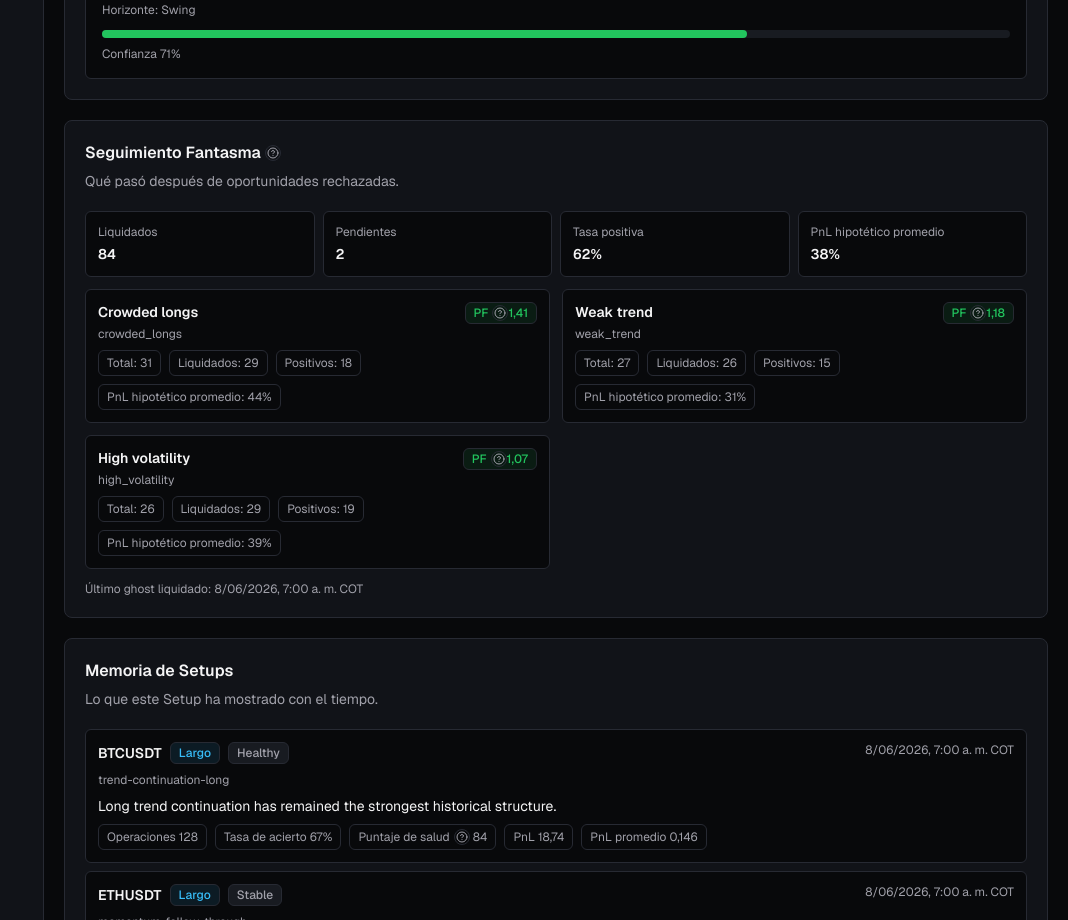
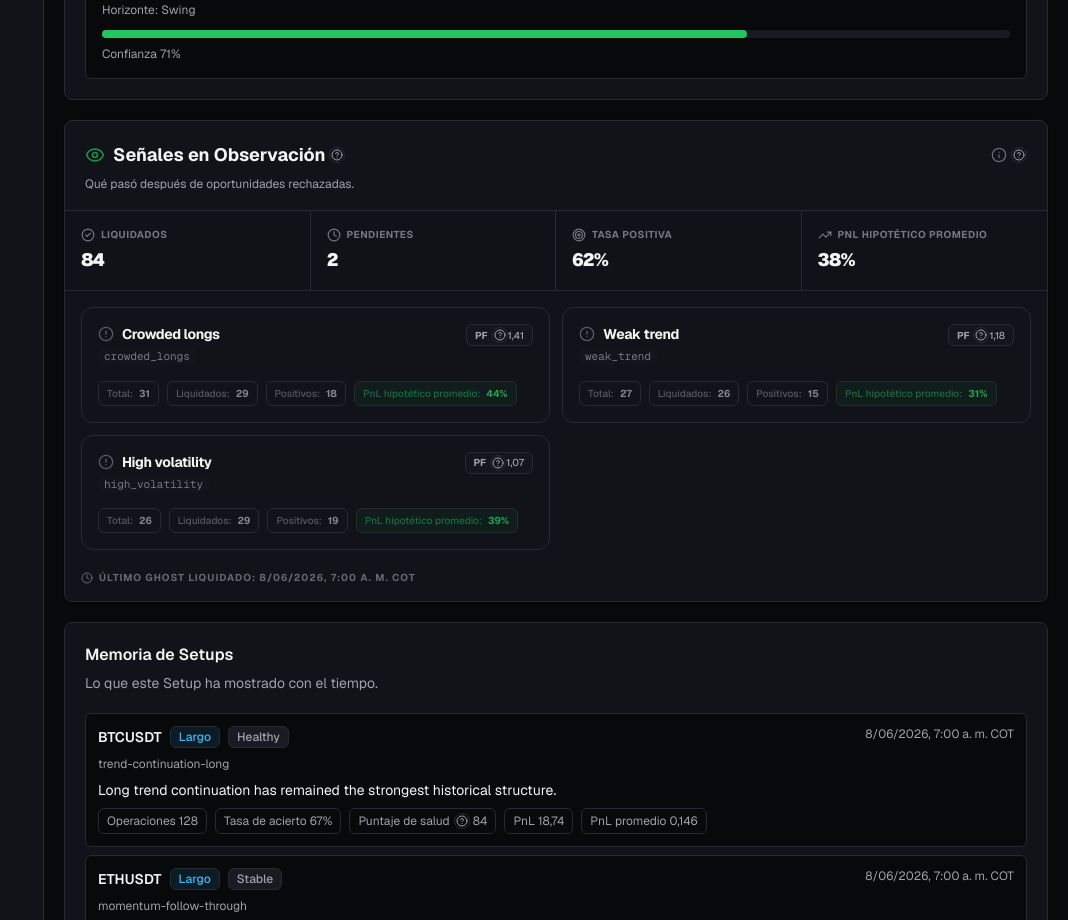
Before and after one commit to ioskpu/poc-intelligence, a Next.js app: page /dashboard in a window 1280 px wide. Shown: the part 2420-3340 px from the top of the page, without its empty margins (212-1280 px from the left). Built offline with nearby package versions, Linux system fonts and the light colour scheme; no server answers.

Commit message:
feat(ui): desmitificar y humanizar componente GhostTracking con microcopy educativo

```diff
--- a/src/features/dashboard/ghost-tracking.tsx
+++ b/src/features/dashboard/ghost-tracking.tsx
@@ -1,3 +1,13 @@
+import {
+  Eye,
+  Clock,
+  AlertCircle,
+  CheckCircle2,
+  ShieldAlert,
+  Target,
+  TrendingUp,
+  Info
+} from "lucide-react";
 import { Badge } from "@/components/ui/badge";
 import { Card, CardContent, CardDescription, CardHeader, CardTitle } from "@/components/ui/card";
 import { TooltipLabel } from "@/components/ui/tooltip-label";
@@ -5,6 +15,7 @@ import { formatDate, formatNumber, formatUtcDate, getCopy, type Locale } from "@
 import { getDashboardHumanization } from "@/lib/dashboard-humanization";
 import { insufficientDataLabel } from "@/lib/observatory-empty-states";
 import type { GhostTracking as GhostTrackingData } from "@/types/intelligence";
+import { cn } from "@/lib/utils";
 
 type GhostTrackingProps = {
   ghostTracking: GhostTrackingData;
@@ -19,64 +30,110 @@ export function GhostTracking({ ghostTracking, locale }: GhostTrackingProps) {
     (ghostTracking.settledCount ?? 0) > 0 ||
     (ghostTracking.pendingCount ?? 0) > 0;
 
+  const title = locale === "es" ? "Señales en Observación" : "Signals Under Observation";
+  const subtitle = locale === "es"
+    ? "Patrones que el motor detectó pero que no cumplieron todos los criterios de entrada. Los monitoreamos para refinar la estrategia."
+    : "Patterns detected by the engine that did not meet all entry criteria. We monitor them to refine the strategy.";
+
+  if (!hasGhostHistory && ghostTracking.records.length === 0) {
     return (
-    <Card id="ghost-tracking">
-      <CardHeader>
-        <CardTitle className="flex items-center gap-1">
+      <Card id="ghost-tracking" className="border-muted bg-muted/5">
+        <CardContent className="flex flex-col items-center justify-center py-12 text-center">
+          <div className="mb-4 rounded-full bg-emerald-500/10 p-3">
+            <CheckCircle2 className="h-8 w-8 text-emerald-500" />
+          </div>
+          <h3 className="text-lg font-semibold">{title}</h3>
+          <p className="mt-2 max-w-xs text-sm text-muted-foreground">
+            {locale === "es"
+              ? "¡Todo claro! No hay señales ambiguas en observación en este momento."
+              : "All clear! There are no ambiguous signals under observation at this time."}
+          </p>
+        </CardContent>
+      </Card>
+    );
+  }
+
+  return (
+    <Card id="ghost-tracking" className="border-muted shadow-sm overflow-hidden">
+      <CardHeader className="bg-muted/5 pb-4 border-b">
+        <div className="flex items-center justify-between">
+          <div className="flex items-center gap-2">
+            <Eye className="h-5 w-5 text-primary/70" />
+            <CardTitle className="text-lg font-bold">
               <TooltipLabel
-            label={copy.dashboard.ghostTracking.title}
+                label={title}
                 tooltip={humanization.tooltips.ghostTracking}
                 className="text-inherit"
                 labelClassName="text-inherit"
               />
             </CardTitle>
-        <CardDescription>{copy.dashboard.ghostTracking.description}</CardDescription>
+          </div>
+          <TooltipLabel
+            label={<Info className="h-4 w-4 text-muted-foreground/60 hover:text-muted-foreground transition-colors" />}
+            tooltip={subtitle}
+          />
+        </div>
+        <CardDescription className="mt-1.5 text-xs leading-relaxed">
+          {copy.dashboard.ghostTracking.description}
+        </CardDescription>
       </CardHeader>
-      <CardContent className="space-y-3">
-        <div className="grid gap-2 md:grid-cols-2 xl:grid-cols-4">
-          {toSummaryMetric(copy.dashboard.ghostTracking.metrics.settled, hasGhostHistory ? ghostTracking.settledCount : null, locale)}
-          {toSummaryMetric(copy.dashboard.ghostTracking.metrics.pending, hasGhostHistory ? ghostTracking.pendingCount : null, locale)}
-          {toSummaryMetric(copy.dashboard.ghostTracking.metrics.positiveRate, hasGhostHistory ? ghostTracking.positiveRate : null, locale, "%")}
+
+      <CardContent className="p-0">
+        <div className="grid grid-cols-2 lg:grid-cols-4 divide-x divide-y lg:divide-y-0 border-b border-muted/40">
+          {toSummaryMetric(copy.dashboard.ghostTracking.metrics.settled, hasGhostHistory ? ghostTracking.settledCount : null, locale, "", <CheckCircle2 className="h-3.5 w-3.5" />)}
+          {toSummaryMetric(copy.dashboard.ghostTracking.metrics.pending, hasGhostHistory ? ghostTracking.pendingCount : null, locale, "", <Clock className="h-3.5 w-3.5" />)}
+          {toSummaryMetric(copy.dashboard.ghostTracking.metrics.positiveRate, hasGhostHistory ? ghostTracking.positiveRate : null, locale, "%", <Target className="h-3.5 w-3.5" />)}
           {toSummaryMetric(
             copy.dashboard.ghostTracking.metrics.averageHypotheticalPnl,
             hasGhostHistory ? ghostTracking.averageHypotheticalPnlPct : null,
             locale,
             "%",
+            <TrendingUp className="h-3.5 w-3.5" />
           )}
         </div>
+
+        <div className="p-4 space-y-3">
           {ghostTracking.records.length === 0 ? (
-          <div className="rounded-md border bg-background p-3 text-sm text-muted-foreground">
+            <div className="flex items-center gap-2 rounded-lg border border-dashed border-muted p-4 bg-muted/5 text-sm text-muted-foreground justify-center">
+              <ShieldAlert className="h-4 w-4" />
               {copy.dashboard.ghostTracking.empty}
             </div>
           ) : (
             <div className="grid gap-3 xl:grid-cols-2">
               {ghostTracking.records.map((record) => (
                 <article
-                className="rounded-md border bg-background p-3"
+                  className="group relative rounded-xl border border-muted bg-card p-4 transition-all hover:border-primary/20 hover:shadow-md"
                   key={record.rejectionReason}
                 >
                   <div className="flex items-start justify-between gap-4">
                     <div className="min-w-0">
-                    <p className="text-sm font-semibold">
+                      <div className="flex items-center gap-2">
+                        <AlertCircle className="h-4 w-4 text-muted-foreground/50" />
+                        <h4 className="text-sm font-bold tracking-tight">
                           {record.rejectionReasonLabel}
-                    </p>
-                    <p className="mt-1 truncate text-xs text-muted-foreground">
+                        </h4>
+                      </div>
+                      <p className="mt-1 truncate text-[11px] font-mono text-muted-foreground/70 bg-muted/30 w-fit px-1.5 rounded">
                         {record.rejectionReason}
                       </p>
                     </div>
                     {record.profitFactor !== null ? (
-                    <Badge tone={getProfitFactorTone(record.profitFactor)}>
+                      <Badge
+                        tone="neutral"
+                        className="shadow-none border-transparent py-0.5 px-2 bg-muted/50 text-[10px]"
+                      >
                         <TooltipLabel
                           label="PF"
                           tooltip={humanization.tooltips.profitFactor}
                           className="text-inherit"
-                        labelClassName="text-inherit"
+                          labelClassName="text-inherit font-bold"
                         />{" "}
                         {formatNumber(record.profitFactor, locale)}
                       </Badge>
                     ) : null}
                   </div>
-                <div className="mt-2 flex flex-wrap gap-2 text-xs text-muted-foreground">
+
+                  <div className="mt-4 flex flex-wrap gap-2">
                     {toRecordMetric(copy.dashboard.ghostTracking.metrics.total, record.totalCount, locale)}
                     {toRecordMetric(copy.dashboard.ghostTracking.metrics.settled, record.settledCount, locale)}
                     {toRecordMetric(copy.dashboard.ghostTracking.metrics.positive, record.settledPositiveCount, locale)}
@@ -85,53 +142,62 @@ export function GhostTracking({ ghostTracking, locale }: GhostTrackingProps) {
                       record.averageHypotheticalPnlPct,
                       locale,
                       "%",
+                      true
                     )}
                   </div>
                 </article>
               ))}
             </div>
           )}
+
           {ghostTracking.lastSettledAt ? (
-          <p
-            className="text-xs text-muted-foreground"
-            title={formatUtcDate(ghostTracking.lastSettledAt, locale)}
-          >
+            <div className="flex items-center gap-1.5 pt-2 text-[10px] text-muted-foreground/60 uppercase tracking-widest font-bold">
+              <Clock className="h-3 w-3" />
+              <span title={formatUtcDate(ghostTracking.lastSettledAt, locale)}>
                 {copy.dashboard.ghostTracking.lastSettled}: {formatDate(ghostTracking.lastSettledAt, locale)}
-          </p>
+              </span>
+            </div>
           ) : null}
+        </div>
       </CardContent>
     </Card>
   );
 }
 
-function getProfitFactorTone(value: number) {
-  if (value >= 1) {
-    return "positive";
-  }
-
-  return "warning";
-}
-
-function toSummaryMetric(label: string, value: number | null, locale: Locale, suffix = "") {
+function toSummaryMetric(label: string, value: number | null, locale: Locale, suffix = "", icon?: React.ReactNode) {
   return (
-    <div className="rounded-md border bg-background p-3" key={label}>
-      <p className="text-xs text-muted-foreground">{label}</p>
-      <p className="mt-1 text-sm font-semibold">
-        {value === null ? insufficientDataLabel(locale) : formatMetricValue(value, locale, suffix)}
+    <div className="flex flex-col gap-1 p-4 bg-card/50" key={label}>
+      <div className="flex items-center gap-1.5 text-[10px] font-bold uppercase tracking-wider text-muted-foreground/70">
+        {icon}
+        {label}
+      </div>
+      <p className="text-lg font-black tracking-tighter">
+        {value === null ? (
+          <span className="text-sm font-medium text-muted-foreground/50">{insufficientDataLabel(locale)}</span>
+        ) : (
+          formatMetricValue(value, locale, suffix)
+        )}
       </p>
     </div>
   );
 }
 
-function toRecordMetric(label: string, value: number | null, locale: Locale, suffix = "") {
+function toRecordMetric(label: string, value: number | null, locale: Locale, suffix = "", highlight = false) {
   if (value === null) {
     return null;
   }
 
   return (
-    <span className="rounded-md border px-2 py-1" key={label}>
-      {label}: {formatMetricValue(value, locale, suffix)}
-    </span>
+    <div
+      className={cn(
+        "flex items-center gap-1.5 rounded-md border border-muted/50 px-2 py-1 text-[10px] font-medium transition-colors",
+        highlight ? "bg-primary/5 border-primary/10 text-primary/80" : "bg-muted/10 text-muted-foreground/80"
+      )}
+      key={label}
+    >
+      <span className="opacity-60">{label}:</span>
+      <span className="font-bold">{formatMetricValue(value, locale, suffix)}</span>
+    </div>
   );
 }
 
```
Lines whose indentation alone changed are shown as unchanged.
